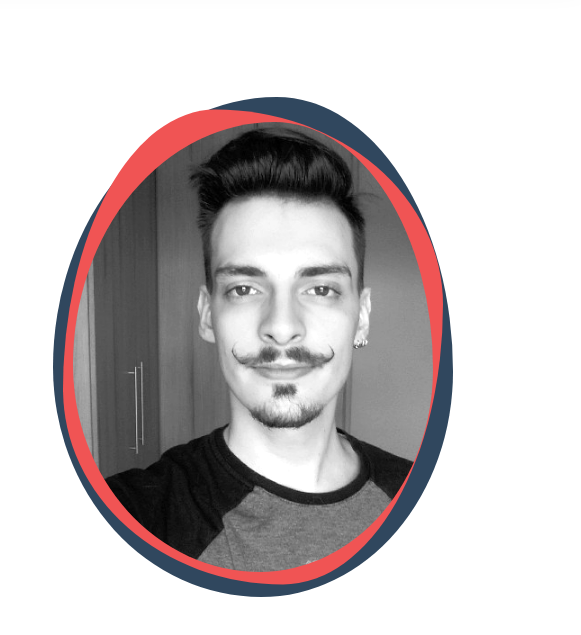
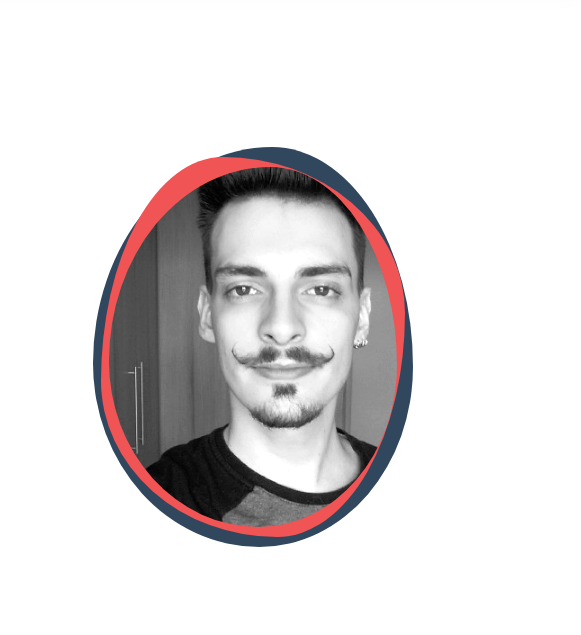
Before and after one commit to pedrolag/my-profile, a plain HTML site: page index.html in a window 1280 px wide. Shown: the part 117-752 px from the top of the page, 699-1280 px from the left. Drawn offline with nearby package versions, Linux system fonts and the light colour scheme.

Commit message:
foto diminuida

```diff
--- a/css/global.css
+++ b/css/global.css
@@ -444,8 +444,8 @@ p {
     #home .photo-container .bg-1,
     #home .photo-container .bg-2,
     #home .photo-container .photo {
-        width: 400px;
-        height: 500px;
+        width: 320px;
+        height: 400px;
         position: absolute;
         top: 50%;
         left: 50%;
```
